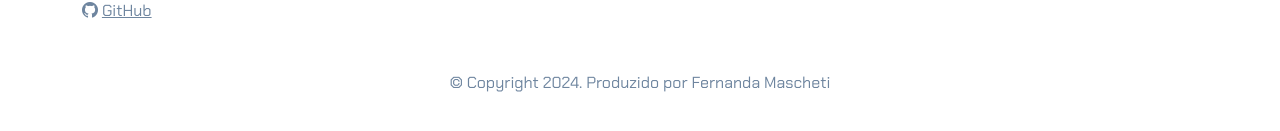
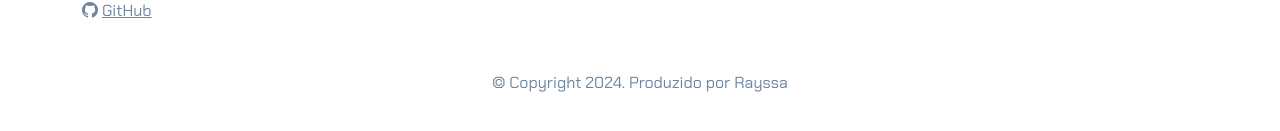
Before and after one commit to trindadera/portfolio, a plain HTML site: page index.html in a window 1280 px wide. Shown: the part 1114-1245 px from the top of the page. Drawn offline with nearby package versions, Linux system fonts and the light colour scheme.

Commit message:
Update index.html

```diff
--- a/index.html
+++ b/index.html
@@ -207,7 +207,7 @@
             <i class="bi bi-github"></i>
             <a href="https://github.com/femascheti">GitHub</a>
         </div>
-        <p class="my-5 text-center">© Copyright 2024. Produzido por Fernanda Mascheti</p>
+        <p class="my-5 text-center">© Copyright 2024. Produzido por Rayssa</p>
     </footer>
 
     <script src="https://cdn.jsdelivr.net/npm/bootstrap@5.3.2/dist/js/bootstrap.bundle.min.js"></script>
```
